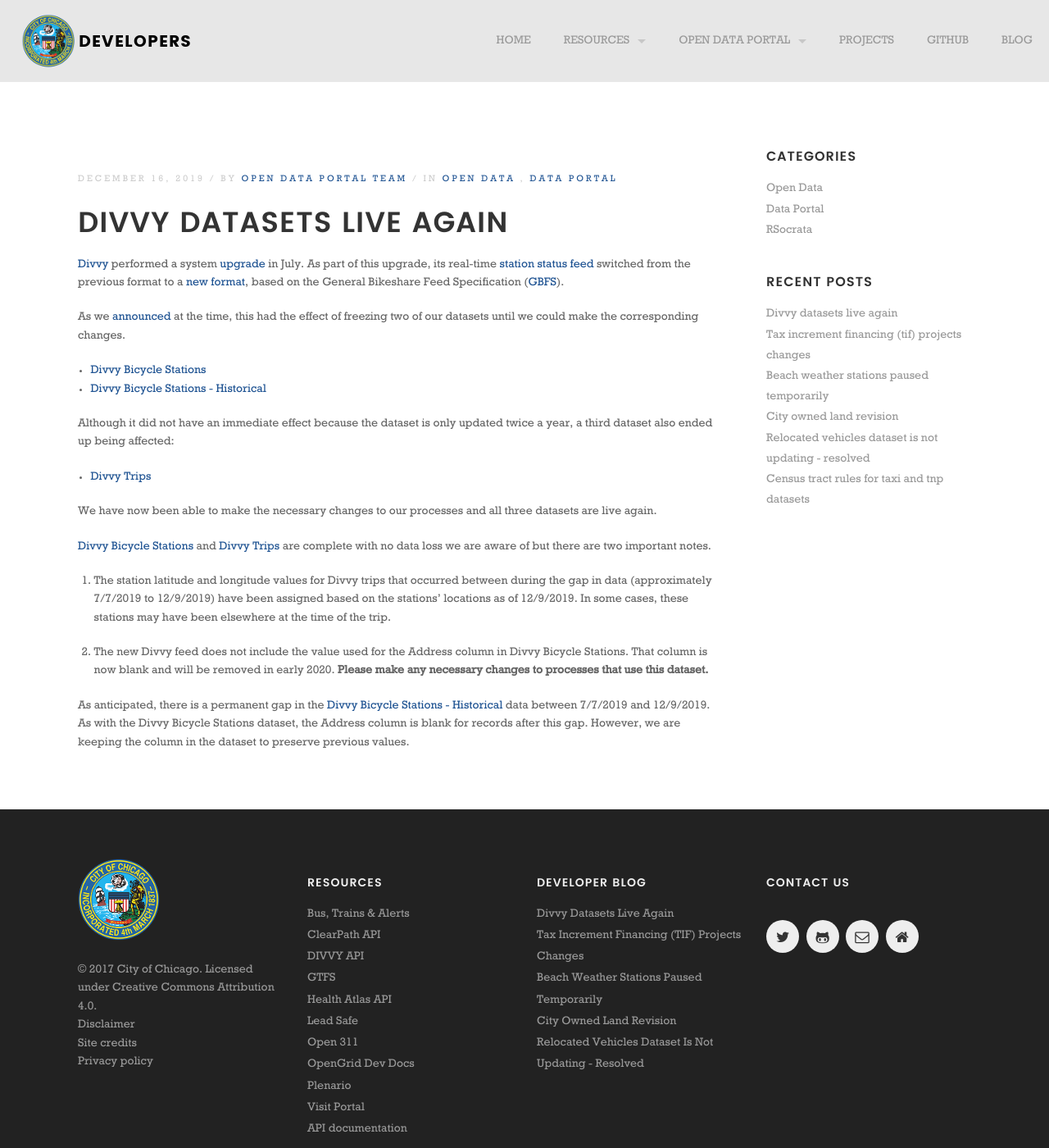
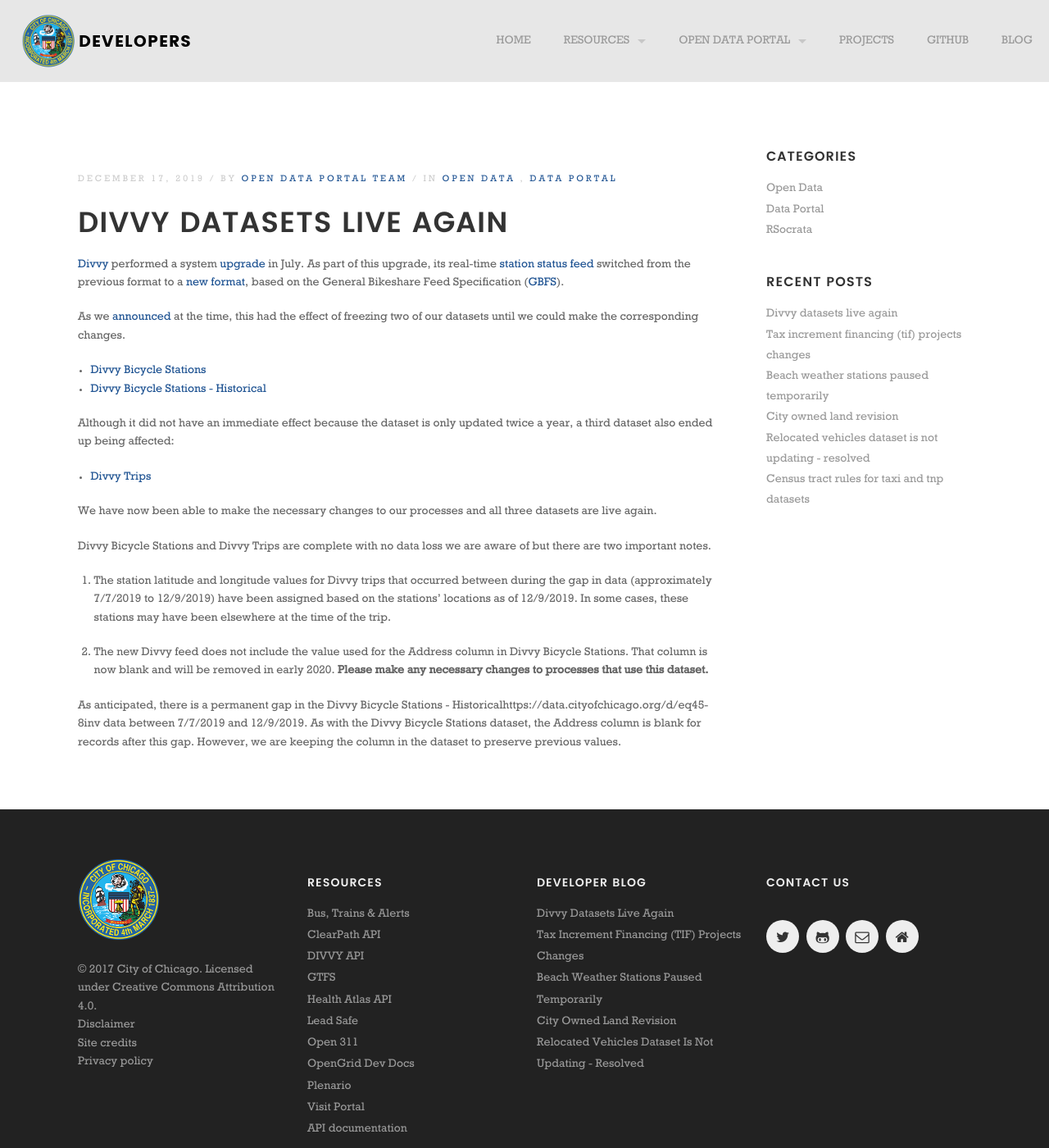
Before and after one commit to Chicago/dev.cityofchicago.org, a Jekyll site: the page built from _posts/2019-12-16-divvy-datasets-revived.md, in a window 1280 px wide and 1400 px high. Shown: the whole window at 82% size. Built offline with Jekyll 4.4.1, drawn with Linux system fonts in a browser that asks for light colours; some web fonts are replaced; some of the changed lines change nothing that is shown.

Commit message:
Update 2019-12-16-divvy-datasets-revived.md

```diff
--- a/_posts/2019-12-16-divvy-datasets-revived.md
+++ b/_posts/2019-12-16-divvy-datasets-revived.md
@@ -1,7 +1,7 @@
 ---
 layout: post
 title: Divvy Datasets Live Again
-date: '2019-12-16T13:00-05:00'
+date: '2019-12-17T10:00-06:00'
 author: Open Data Portal Team
 categories:
 - Open Data
@@ -26,10 +26,10 @@
 
 We have now been able to make the necessary changes to our processes and all three datasets are live again.
 
-[Divvy Bicycle Stations](https://data.cityofchicago.org/d/bbyy-e7gq) and [Divvy Trips](https://data.cityofchicago.org/d/fg6s-gzvg) are complete with no data loss we are aware of but there are two important notes.
+Divvy Bicycle Stations and Divvy Trips are complete with no data loss we are aware of but there are two important notes.
 
 1. The station latitude and longitude values for Divvy trips that occurred between during the gap in data (approximately 7/7/2019 to 12/9/2019) have been assigned based on the stations' locations as of 12/9/2019. In some cases, these stations may have been elsewhere at the time of the trip.
 
 2. The new Divvy feed does not include the value used for the Address column in Divvy Bicycle Stations. That column is now blank and will be removed in early 2020. **Please make any necessary changes to processes that use this dataset.**
 
-As anticipated, there is a permanent gap in the [Divvy Bicycle Stations - Historical](https://data.cityofchicago.org/d/eq45-8inv) data between 7/7/2019 and 12/9/2019. As with the Divvy Bicycle Stations dataset, the Address column is blank for records after this gap. However, we are keeping the column in the dataset to preserve previous values.
+As anticipated, there is a permanent gap in the Divvy Bicycle Stations - Historicalhttps://data.cityofchicago.org/d/eq45-8inv data between 7/7/2019 and 12/9/2019. As with the Divvy Bicycle Stations dataset, the Address column is blank for records after this gap. However, we are keeping the column in the dataset to preserve previous values.
```
